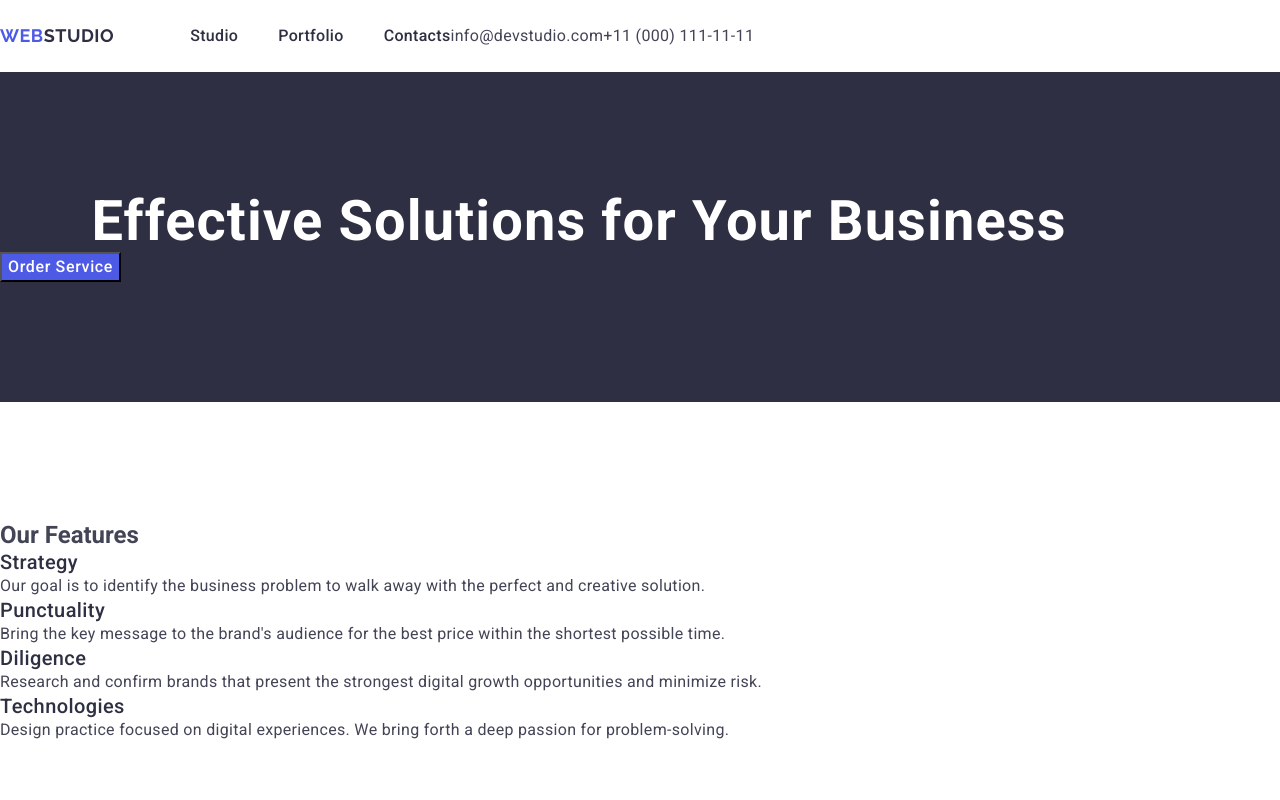
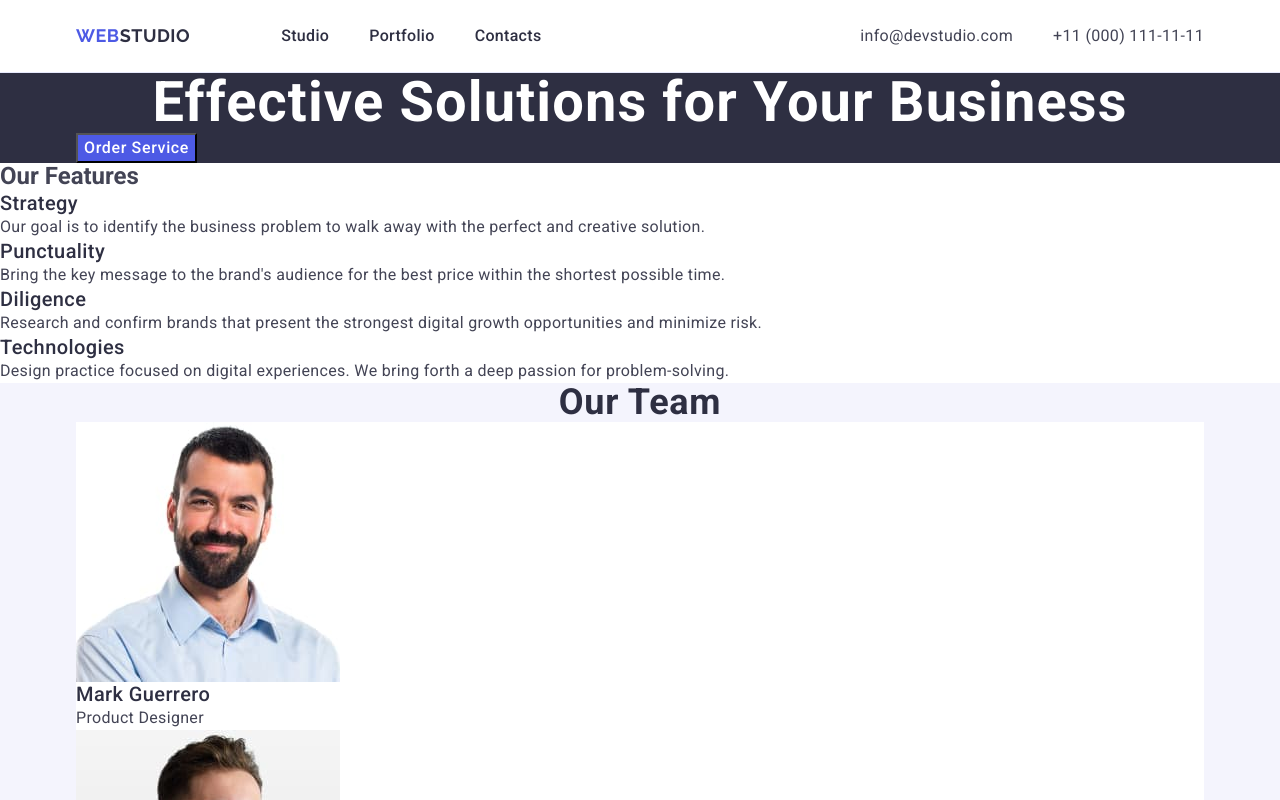
Before and after one commit to victoria-gerega/goit-markup-hw-03, a plain HTML site: page index.html in a window 1280 px wide. Shown: the top 800 px of the page. Drawn offline with nearby package versions, Linux system fonts and the light colour scheme.

Commit message:
header-flex-complete

```diff
--- a/css/styles.css
+++ b/css/styles.css
@@ -4,10 +4,10 @@ body {
     background-color: #ffffff;
 }
 
-ul {
+ul, ol {
     list-style-type: none;
-    margin: 0 auto;
-    padding-left: 0;
+    margin: 0;
+    padding: 0;
 }
 
 a {
@@ -28,29 +28,29 @@ img {
     display: block;
 }
 
-section {
+.section {
     padding-top: 120px;
     padding-bottom: 120px;
 }
 
 .container {
     max-width: 1158px;
+    padding: 0 15px;
+    margin: 0 auto;
 }
 
 .header {
     background-color: #ffffff;
-    padding-top: 24px;
-    padding-bottom: 24px;
+    border-bottom: 1px solid #e7e9fc;
 }
 
 .header-container {
     display: flex;
-
+    align-items: center;
 }
 
-.nav {
+.header-navigation {
     display: flex;
-    flex-grow: 1;
 }
 
 .header-logo {
@@ -72,19 +72,16 @@ section {
 
 .menu-header {
     display: flex;
-    flex-grow: 1;
+    gap: 40px;
 }
 
-.header-list-item {
-    color: #2e2f42;
+.header-menu-link {
+    color:#2e2f42;
     font-weight: 500;
     line-height: 1.5;
     letter-spacing: 0.02em;
-    margin-right: 40px;
-}
-
-.header-list-item:last-child {
-    margin-right: 0px;
+    padding: 24px 0;
+    display: block;
 }
 
 .header-menu-link:hover,
@@ -92,33 +89,25 @@ section {
     color: #404bbf;
 }
 
-.header-menu-link {
-    color:#2e2f42;
+.contacts {
+    font-style: normal;
+    margin-left: auto;
 }
 
-.contacts {
-    font-style: normal;
+.contacts-list {
+    display: flex;
+    gap: 40px;
+    align-items: center;
 }
 
-.contactainer {
-    display: flex;
-}
-
-.contacts-list-item  {
-}
-
-.contacts-list-item:last-child {
-    margin-right: 0px;
-}
-
-.direct-link {
+.contact-link {
     color: #434455;
     line-height: 1.5;
     letter-spacing: 0.02em;
 }
 
-.direct-link:hover,
-.direct-link:focus {
+.contact-link:hover,
+.contact-link:focus {
     color: #404bbf;
 }
 
--- a/index.html
+++ b/index.html
@@ -20,36 +20,24 @@
     <header class="header">
       <div class="container header-container">
         <nav class="header-navigation">
-          <div class="nav">
           <a class="header-logo" href="./index.html"
             >Web<span class="accent">Studio</span></a
           >
-          <ul class="header-menu">
-            <div class="menu-header">
-            <li class="header-list-item">
-              <a class="header-menu-link" href="./index.html">Studio</a>
+          <ul class="navigation-list">
+            <div class="container menu-header">
+            <li><a class="header-menu-link" href="./index.html">Studio</a>
             </li>
-            <li class="header-list-item">
-              <a class="header-menu-link" href="">Portfolio</a>
+            <li><a class="header-menu-link" href="">Portfolio</a>
             </li>
-            <li class="header-list-item">
-              <a class="header-menu-link" href="">Contacts</a>
+            <li><a class="header-menu-link" href="">Contacts</a>
             </li>
             </div>
           </ul>
-        </div>
         </nav>
         <address class="contacts">
           <ul class="contacts-list">
-            <div class="contactainer">
-              <li class="contacts-list-item">
-              <a class="direct-link" href="mailto:info@devstudio.com"
-                >info@devstudio.com</a>
-            </li>
-            <li class="contacts-list-item">
-              <a class="direct-link" href="tel:+110001111111"
-                >+11 (000) 111-11-11</a>
-            </li>
+              <li><a class="contact-link" href="mailto:info@devstudio.com">info@devstudio.com</a></li>
+            <li><a class="contact-link" href="tel:+110001111111">+11 (000) 111-11-11</a></li>
           </div>
         </ul>
         </address>
```
